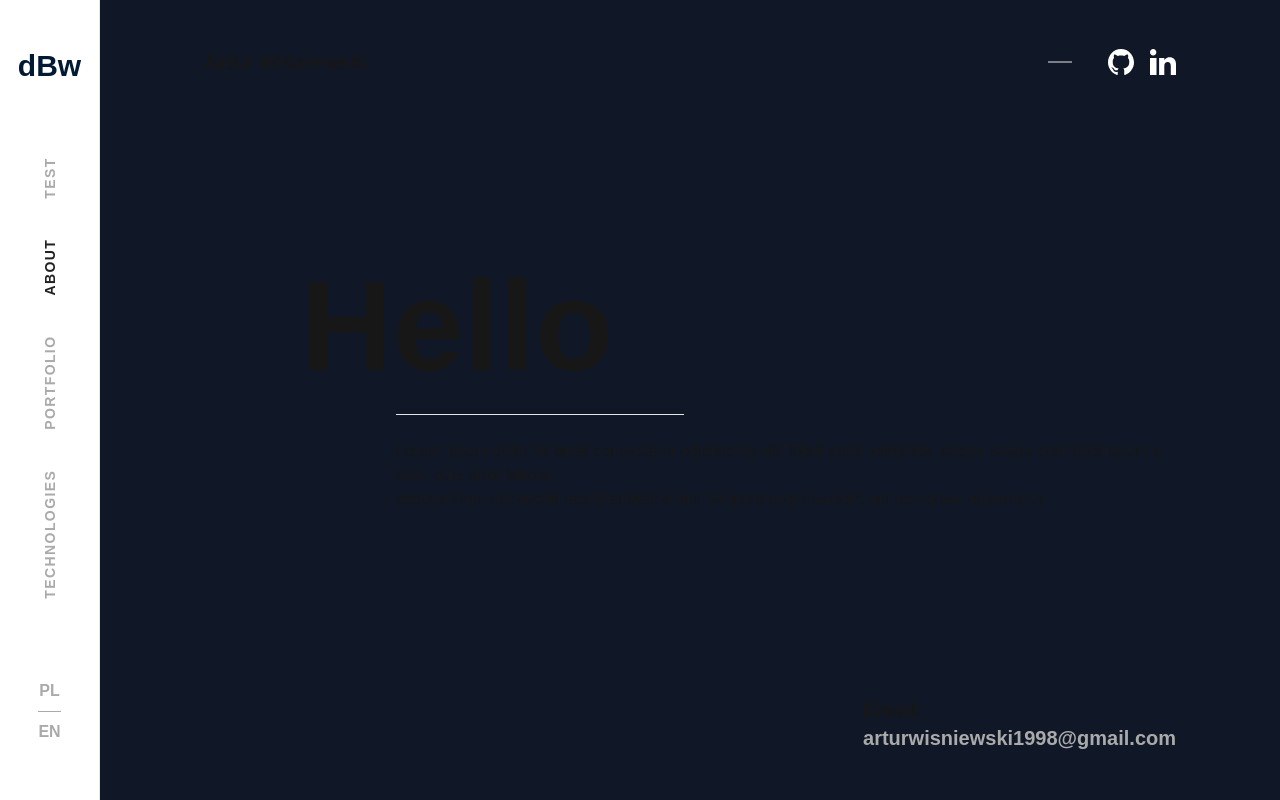
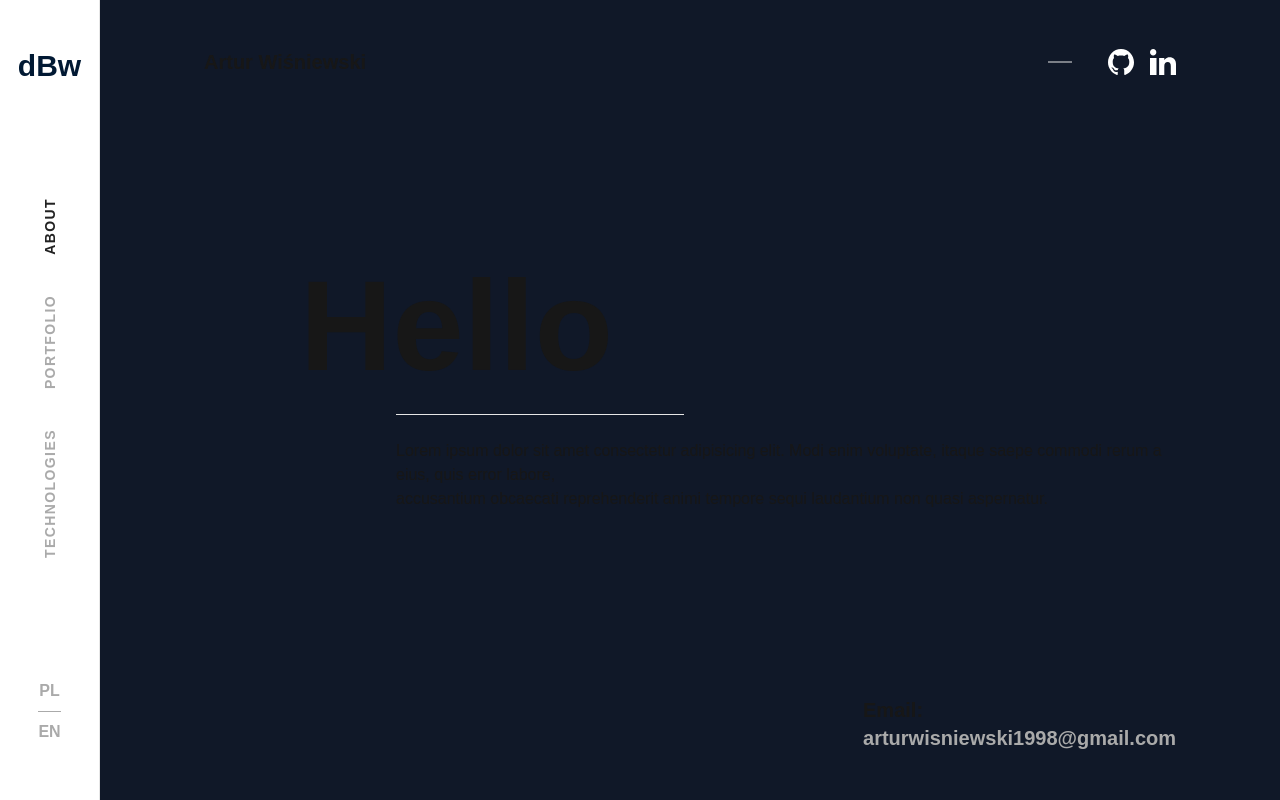
Before and after one commit to ArturDBW/newPortfolioApp, a Next.js app in the folder frontend/: page / in a window 1280 px wide. Built offline with nearby package versions, Linux system fonts and the light colour scheme.

Commit message:
delete test page

```diff
--- a/frontend/app/components/Header.tsx
+++ b/frontend/app/components/Header.tsx
@@ -44,7 +44,6 @@ export default function Header({ onNavigate }: Props) {
               Technologies
             </Link>
           </li>
-
           <li>
             <Link
               href="/portfolio"
@@ -54,7 +53,6 @@ export default function Header({ onNavigate }: Props) {
               Portfolio
             </Link>
           </li>
-
           <li>
             <Link
               href="/"
@@ -62,16 +60,6 @@ export default function Header({ onNavigate }: Props) {
               className={linkClass("/")}
             >
               About
-            </Link>
-          </li>
-
-          <li>
-            <Link
-              href="/test"
-              onClick={(e) => handleClick(e, "/test")}
-              className={linkClass("/test")}
-            >
-              Test
             </Link>
           </li>
         </ul>
--- a/frontend/app/test/page.tsx
+++ /dev/null
@@ -1,21 +0,0 @@
-"use client";
-
-import { useState } from "react";
-
-export default function Page() {
-  const [isActive, setIsActive] = useState(false);
-  console.log(isActive);
-
-  return (
-    <>
-      <div className={` ${isActive ? "white-wipe-in" : "white-wipe-out"}`} />
-      <button
-        className="z-20 bg-amber-900"
-        onClick={() => setIsActive(!isActive)}
-      >
-        Click me
-      </button>
-      <div className="text-5xl text-red-500">Test Page</div>
-    </>
-  );
-}
```
